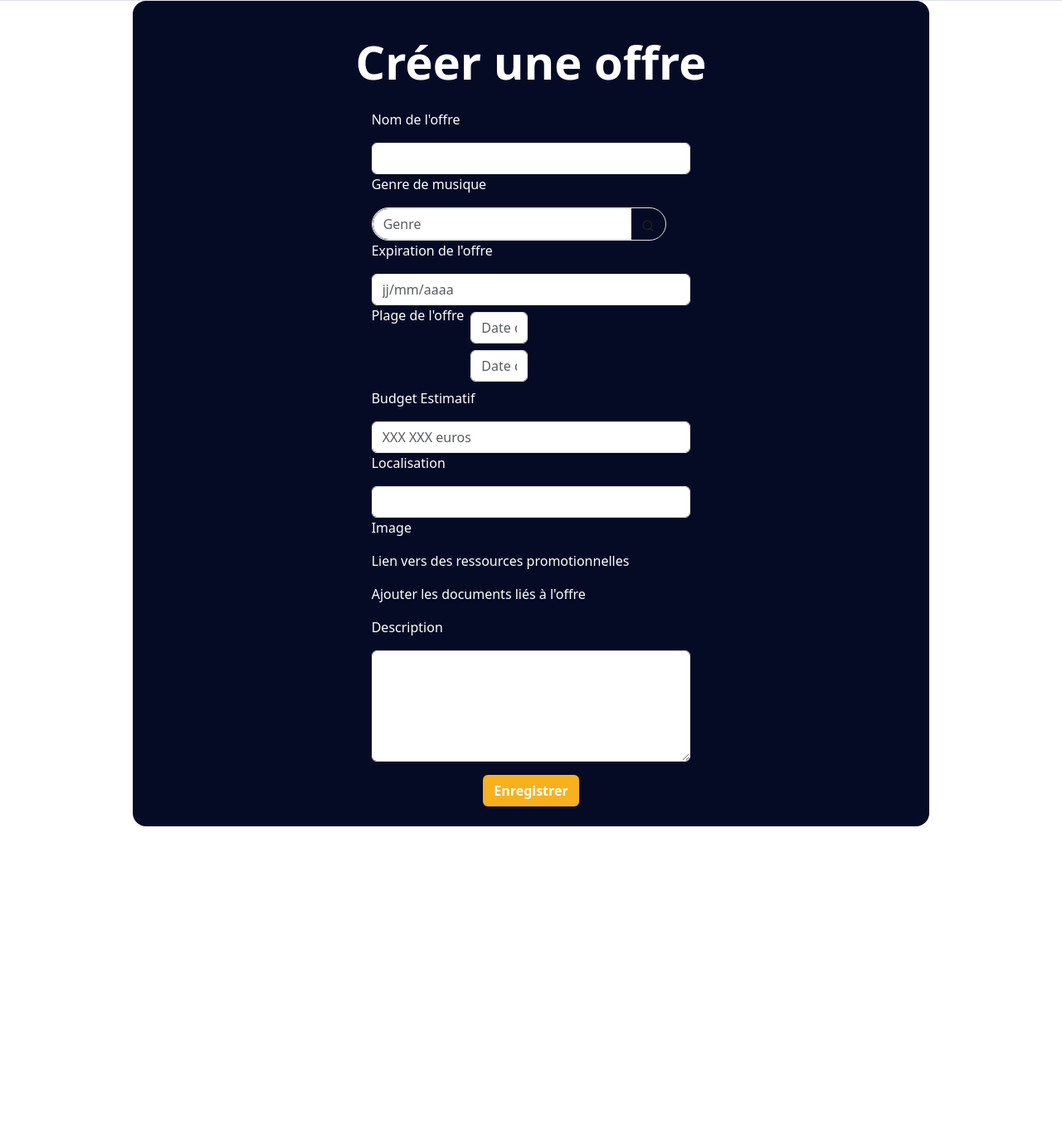
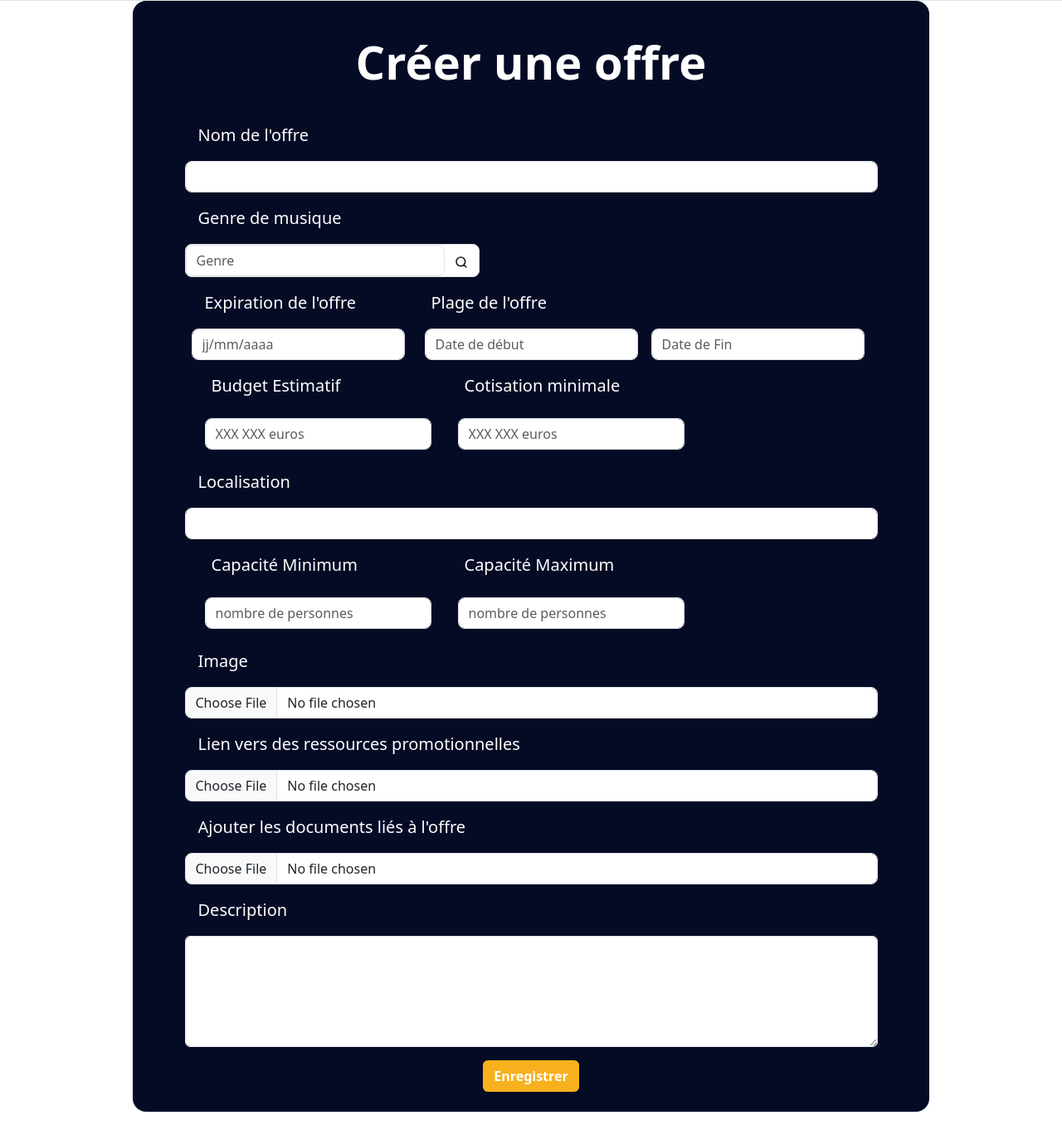
Before and after one commit to Joann45/Projet-Mutualisation, a Flask app: page /home/creation-offre in a window 1280 px wide. Shown: the part 645-2001 px from the top of the page at 83% size. Before the commit the page ends 1641 px from the top, so only its background shows below. Run offline with Flask 3, Linux system fonts and the light colour scheme; some libraries are stand-ins or nearby versions.

Commit message:
style de création d'offre terminée

```diff
--- a/src/static/style.css
+++ b/src/static/style.css
@@ -46,3 +46,7 @@ nav {
 .plc-dark{
     color: #050B25;
 }
+
+.back-white{
+    background-color: #FFFFFF;
+}
--- a/src/templates/creation-offre.html
+++ b/src/templates/creation-offre.html
@@ -5,56 +5,74 @@
     <h1 class="mt-3 fw-bolder display-4 m-4 color_white">Créer une offre</h1>
     <form action="/creer_offre" method="post">
         <div class="form-group">
-            <label class="mb-3 mr-3 w-100 color_white" for="name">Nom de l'offre</label>
-            <input class = "form-control rounded-2" type="text" name="name" id="name">
+            <label class="m-3 mr-3 color_white fs-5" for="name">Nom de l'offre</label>
+            <input class = "form-control rounded-3" type="text" name="name" id="name">
         </div>
         <div>
+            <label class="m-3  mr-3 color_white fs-5" for="genre">Genre de musique</label>
+            <div class="input-group border rounded-3 back-white">
 
-            <label class="mb-3  mr-3 color_white" for="genre">Genre de musique</label>
-            <div class="input-group border rounded-pill">
-
-
-                <input class="form-control rounded-pill rounded-end" type="search" id="genre" name="genre" placeholder="Genre"/>
-                <button class = "btn">
-                    <img src="{{ url_for('static', filename='img/search.svg') }}" alt="icone de recherche"/>
-                </button>
+                <input class="form-control rounded-3" type="search" id="genre" name="genre" placeholder="Genre"/>
+                    <button class = "btn back-white">
+                        <img src="{{ url_for('static', filename='img/search.svg') }}" alt="icone de recherche"/>
+                    </button>
+                </div>
+        </div>
+        <div class="d-flex flex-wrap">
+            <div class="form-group mx-2">
+                <label class="m-3 color_white fs-5" for="expiration">Expiration de l'offre </label>
+                <input class ="form-control rounded-3" type="text" name="name" id="expiration" placeholder="jj/mm/aaaa">
+            </div>
+            <div class="d-flex flex-column mx-2">
+                <div class="d-flex flex-row">
+                    <label class=" m-3 color_white fs-5" for="plage">Plage de l'offre</label>
+                </div>
+                <div class="d-flex flex-row">
+                    <input class ="form-control rounded-3 mx-2"  type="text" name="plage_debut" id="plage_debut" placeholder="Date de début">
+                    <input class ="form-control rounded-3 mx-2"  type="text" name="plage_fin" id="plage_fin" placeholder="Date de Fin">
+                </div>
+            </div>
         </div>
 
-        <div class="form-group">
-            <label class="mb-3 color_white" for="expiration">Expiration de l'offre </label>
-            <input class ="form-control rounded-2" type="text" name="name" id="expiration" placeholder="jj/mm/aaaa">
-        </div>
-        <div class="d-flex">
-            <div class="d-flex flex-row">
-                <label class=" mb-3 color_white" for="plage">Plage de l'offre</label>
+        <div class="d-flex flex-wrap">
+            <div class ="mx-3">
+                <label class="m-3 color_white fs-5" for="budget">Budget Estimatif</label>
+                <input class ="form-control rounded-3 m-2"  type="text" name="budget" id="budget" placeholder="XXX XXX euros">
             </div>
-            <div>
-                <input class ="form-control rounded-2 w-25 m-2"  type="text" name="plage_debut" id="plage_debut" placeholder="Date de début">
-                <input class ="form-control rounded-2 w-25 m-2"  type="text" name="plage_fin" id="plage_fin" placeholder="Date de Fin">
+            <div class ="mx-3">
+                <label class="m-3 color_white fs-5" for="budget">Cotisation minimale</label>
+                <input class ="form-control rounded-3 m-2"  type="text" name="cotis_minimale" id="cotis_minimale" placeholder="XXX XXX euros">
             </div>
         </div>
         <div>
-            <label class="mb-3 color_white" for="budget">Budget Estimatif</label>
-            <input class ="form-control rounded-2"  type="text" name="budget" id="budget" placeholder="XXX XXX euros">
+            <label class="m-3 color_white fs-5" for="localisation">Localisation</label>
+            <input class ="form-control rounded-3"  type="text" name="localisation" id="localisation">
+        </div>
+
+        <div class="d-flex flex-wrap">
+            <div class ="mx-3">
+                <label class="m-3 color_white fs-5" for="cap_min">Capacité Minimum</label>
+                <input class ="form-control rounded-3 m-2"  type="text" name="nb_personnes_min" id="nb_personnes_min" placeholder="nombre de personnes">
+            </div>
+            <div class="mx-3">
+                <label class="m-3 color_white fs-5" for="cap_max">Capacité Maximum</label>
+                <input class ="form-control rounded-3 m-2"  type="text" name="nb_personnes_max" id="nb_personnes_max" placeholder="nombre de personnes">
+            </div>
         </div>
         <div>
-            <label class="mb-3 color_white" for="localisation">Localisation</label>
-            <input class ="form-control rounded-2"  type="text" name="localisation" id="localisation">
+            <label class="m-3 color_white fs-5" for="choix_image">Image</label>
+            <input class ="form-control rounded-3" type="file" id="choix_image" name="choix_image" accept="img/png, img/jpeg">
         </div>
         <div>
-            <label class="mb-3 color_white" for="choix_image">Image</label>
-            <input class ="form-control rounded-2" type="file" id="choix_image" name="choix_image" accept="img/png, img/jpeg" style="display: none;">
+            <label class="m-3 color_white fs-5" for="choix_ressources">Lien vers des ressources promotionnelles</label>
+            <input class ="form-control rounded-3" type="file" id="choix_ressources" name="choix_ressources"  accept="img/png, img/jpeg" />
         </div>
         <div>
-            <label class="mb-3 color_white" for="choix_ressources">Lien vers des ressources promotionnelles</label>
-            <input class ="form-control rounded-2" type="file" id="choix_ressources" name="choix_ressources"  accept="img/png, img/jpeg" style="display: none;" />
+            <label class="m-3 color_white fs-5" for="doc_sup"> Ajouter les documents liés à l'offre</label>
+            <input class ="form-control rounded-3" type="file" id="doc" name="choix_ressources"  accept="img/png, img/jpeg"/>
         </div>
         <div>
-            <label class="mb-3 color_white" for="doc_sup"> Ajouter les documents liés à l'offre</label>
-            <input class ="form-control rounded-2" type="file" id="doc" name="choix_ressources"  accept="img/png, img/jpeg" style="display: none;" />
-        </div>
-        <div>
-            <label class="mb-3 color_white" for="description">Description</label>
+            <label class="m-3 color_white fs-5" for="description">Description</label>
             <textarea class="form-control" name="description" id="description" cols="30" rows="5" ></textarea>
         </div>
 
```
